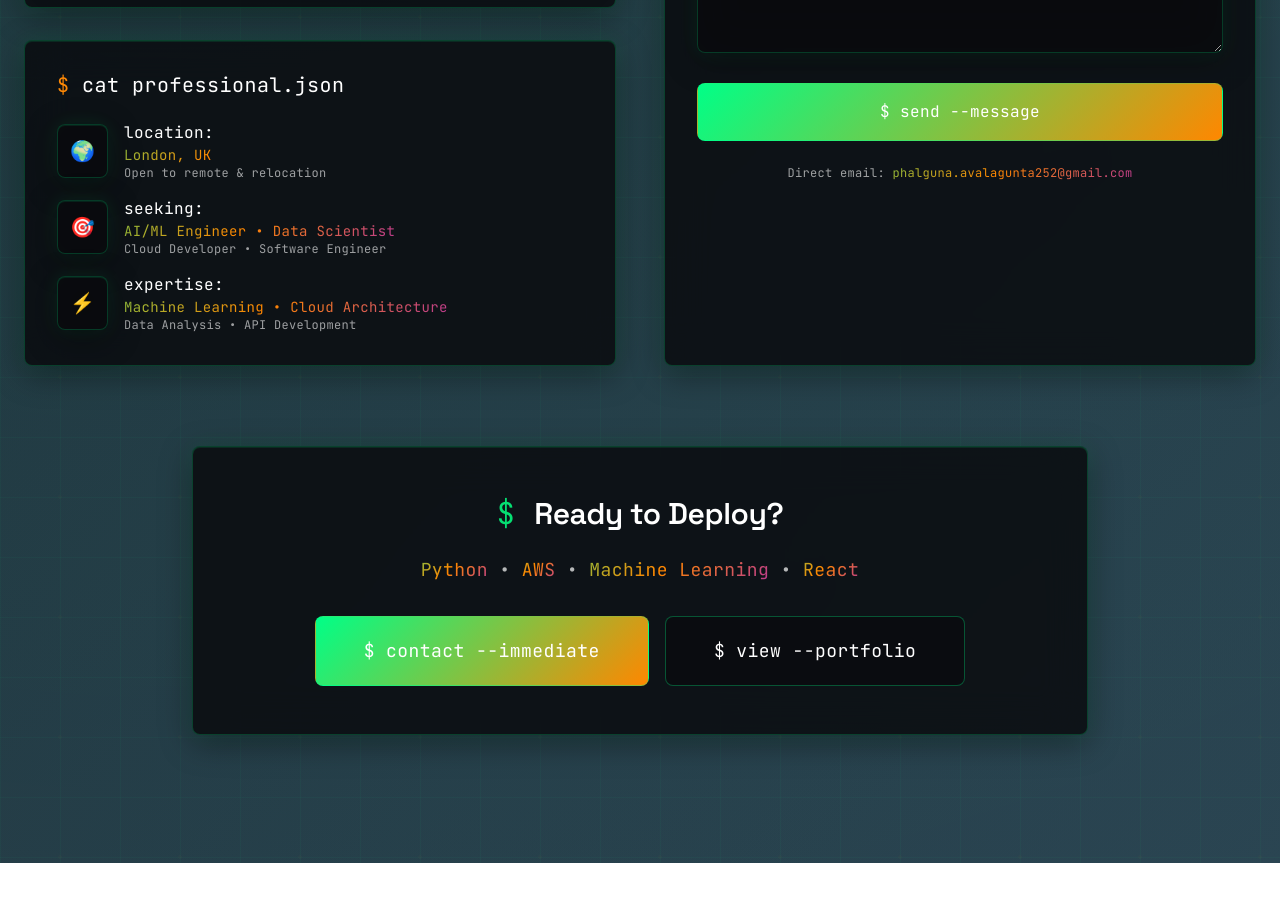
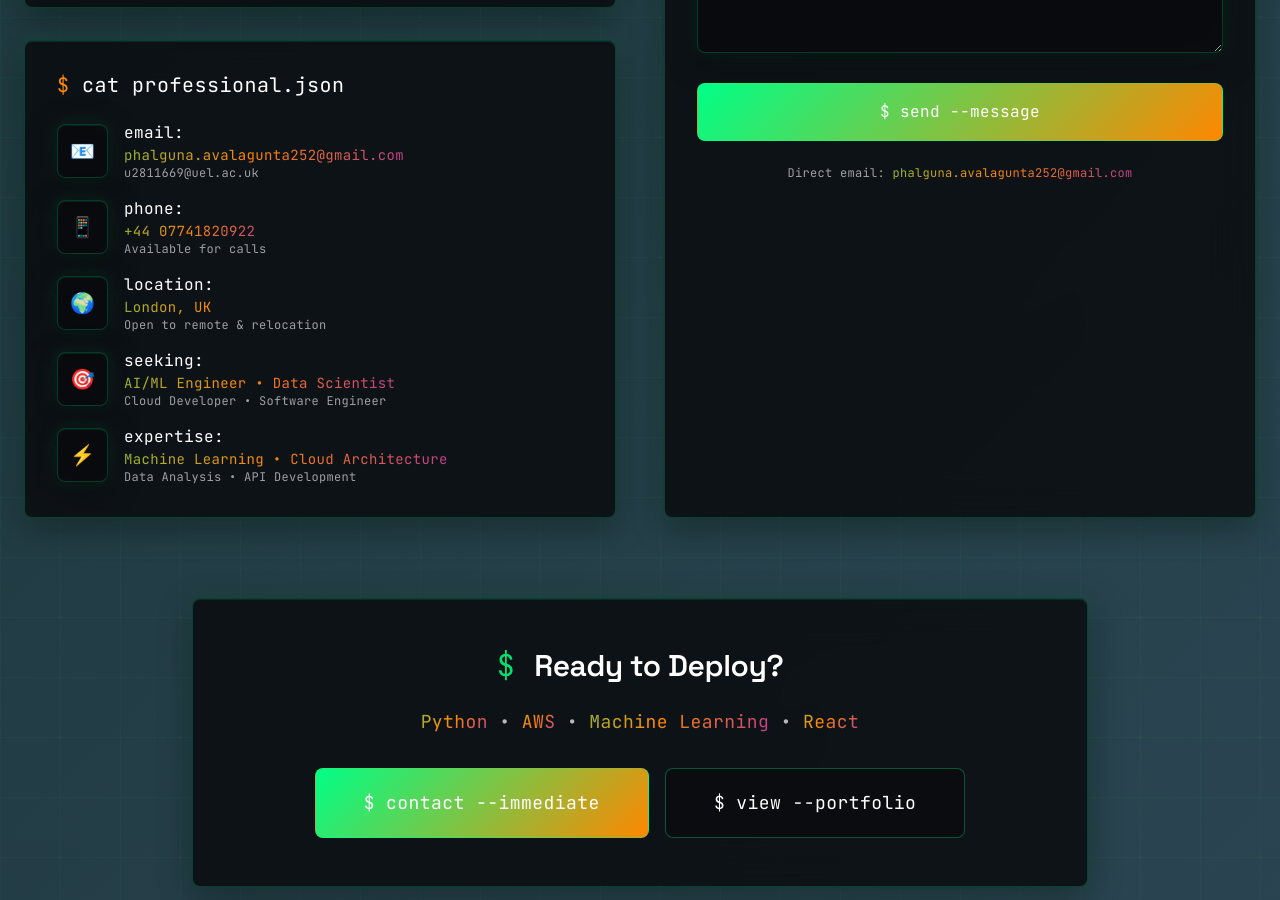
Before and after one commit to Phalguna-Avalagunta/Phalguna-Avalgunta, a Next.js app: page / in a window 1280 px wide. Shown: the part 11100-12000 px from the top of the page. Before the commit the page ends 11963 px from the top, so only its background shows below. Built offline with nearby package versions, Linux system fonts and the light colour scheme.

Commit message:
Add university email and phone number to contact information

```diff
--- a/src/components/Contact.tsx
+++ b/src/components/Contact.tsx
@@ -141,7 +141,29 @@ export default function Contact() {
               <div className="space-y-4">
                 <div className="flex items-center space-x-4">
                   <div className="terminal-glass p-3 rounded-lg">
-                    <span className="text-green-400 text-xl">🌍</span>
+                    <span className="text-green-400 text-xl">📧</span>
+                  </div>
+                  <div>
+                    <h4 className="text-white font-semibold mono-text">email:</h4>
+                    <p className="ai-text-gradient mono-text text-sm">phalguna.avalagunta252@gmail.com</p>
+                    <p className="text-white/60 text-xs mono-text">u2811669@uel.ac.uk</p>
+                  </div>
+                </div>
+
+                <div className="flex items-center space-x-4">
+                  <div className="terminal-glass p-3 rounded-lg">
+                    <span className="text-orange-400 text-xl">📱</span>
+                  </div>
+                  <div>
+                    <h4 className="text-white font-semibold mono-text">phone:</h4>
+                    <p className="ai-text-gradient mono-text text-sm">+44 07741820922</p>
+                    <p className="text-white/60 text-xs mono-text">Available for calls</p>
+                  </div>
+                </div>
+
+                <div className="flex items-center space-x-4">
+                  <div className="terminal-glass p-3 rounded-lg">
+                    <span className="text-purple-400 text-xl">🌍</span>
                   </div>
                   <div>
                     <h4 className="text-white font-semibold mono-text">location:</h4>
```
Also changed, not shown: 1 other file (tests, documents, lock files or other folders).
